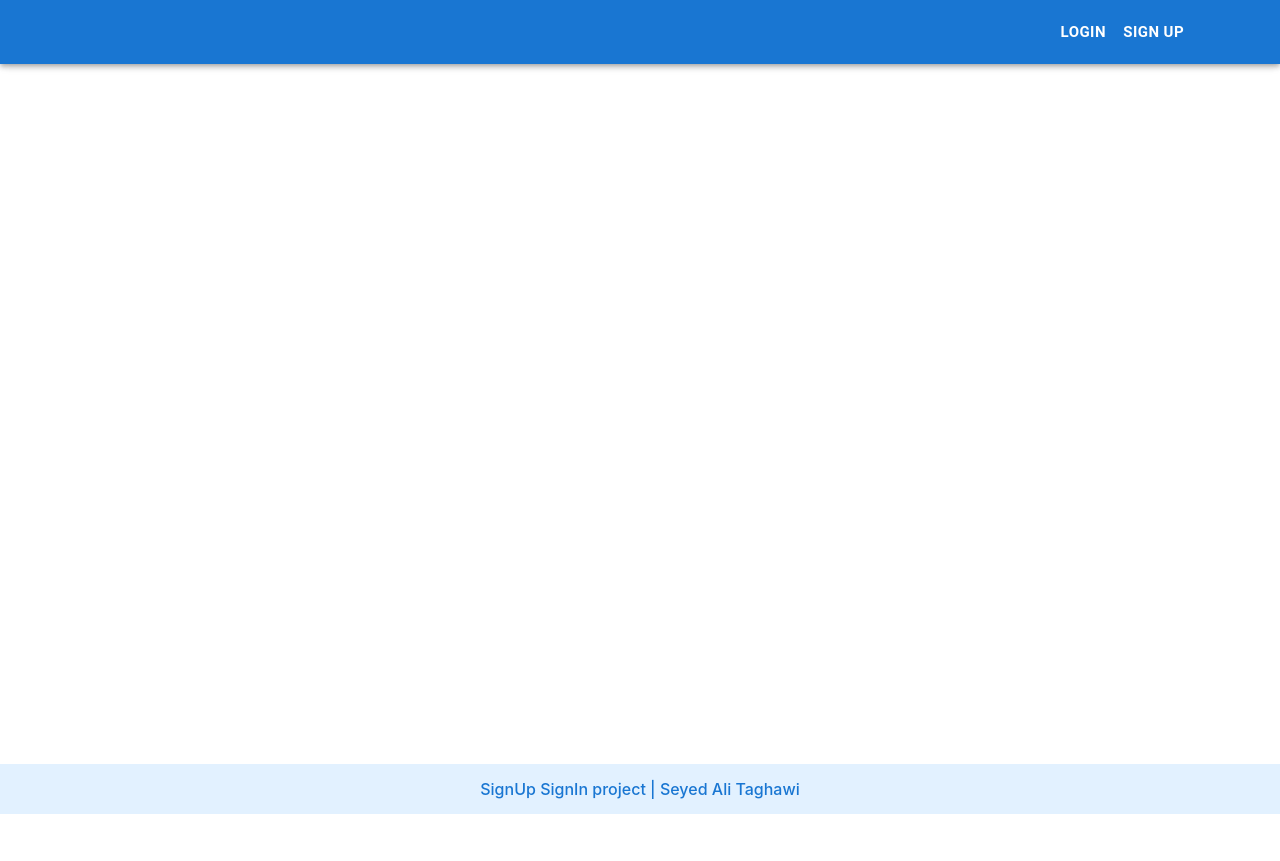
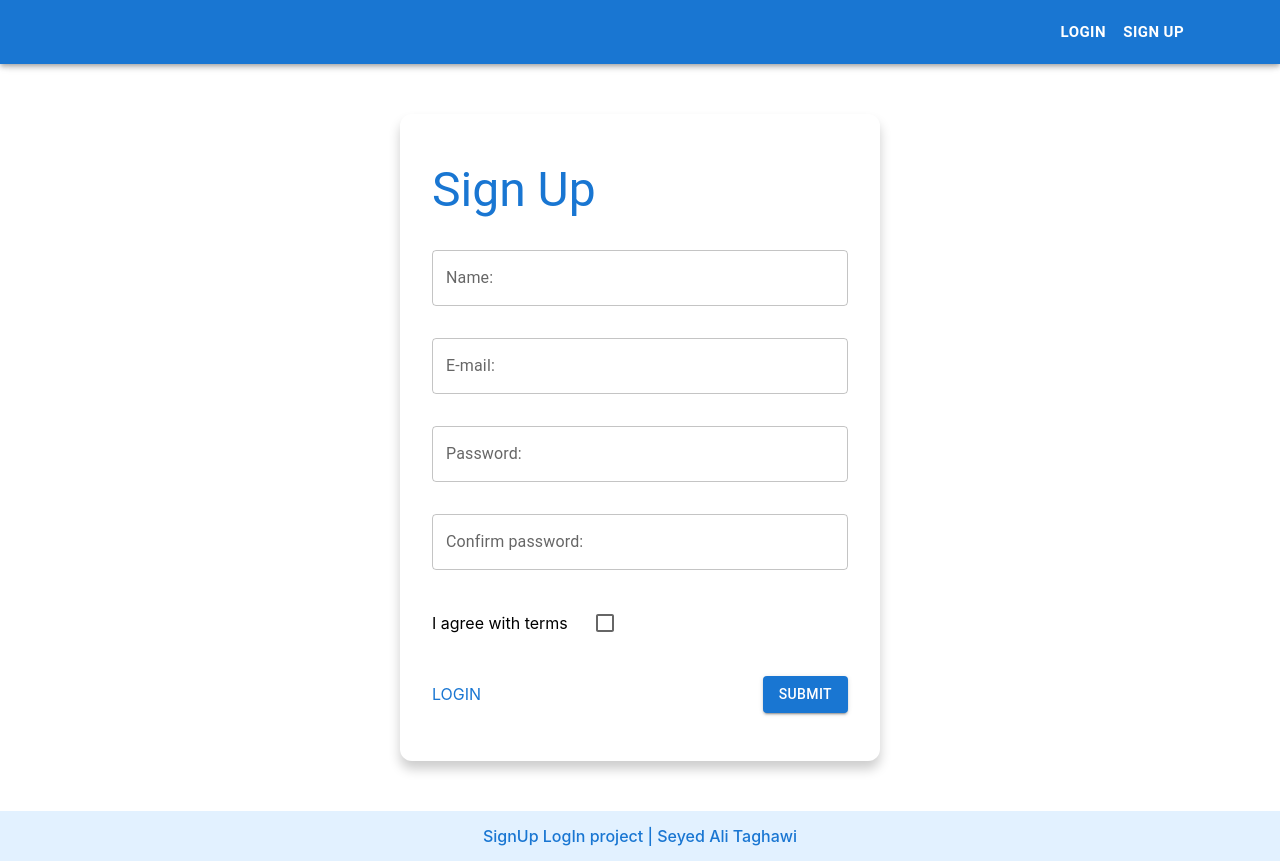
Before and after one commit to AliTaghawi/Sign-up-in-app, a React (Create React App) app: page /signup in a window 1280 px wide. Before the commit the page ends 814 px from the top, so only its background shows below. Built offline with nearby package versions, Linux system fonts and the light colour scheme.

Commit message:
creating signUp page UI in 'SignUp.js'; adding routes to 'App.js'; and small changes in layout

```diff
--- a/src/App.js
+++ b/src/App.js
@@ -1,8 +1,14 @@
+import { Routes , Route, Navigate } from 'react-router-dom';
 import Layout from "./components/layout/Layout";
+import SignUp from "./components/SignUp";
 
 function App() {
   return (
       <Layout>
+        <Routes>
+          <Route path='/signup' element={<SignUp />} />
+          <Route path='/*' element={<Navigate to='/signup' />} />
+        </Routes>
       </Layout>
   );
 }
--- /dev/null
+++ b/src/components/SignUp.js
@@ -0,0 +1,53 @@
+import React from "react";
+import { Button, Checkbox, FormHelperText, Grid, TextField, Typography } from "@mui/material";
+import { Link } from "react-router-dom";
+import LLink from '@mui/material/Link';
+
+const SignUp = () => {
+  return (
+    <Grid container>
+      <Grid
+        item
+        xs={5}
+        sx={{
+          boxShadow: "0 8px 12px rgba(0,0,0,0.2)",
+          borderRadius: 3,
+          padding: 4,
+          margin: "50px auto",
+        }}
+      >
+        <form>
+          <Grid container>
+            <Grid item xs={12} my={2}>
+              <Typography component='h3' variant="h3" color="primary">Sign Up</Typography>
+            </Grid>
+            <Grid item xs={12} my={2}>
+              <TextField variant="outlined" label="Name:" name="name" fullWidth type='text' />
+              {/* <TextField variant="outlined" label="Name:" name="name" fullWidth helperText="Incorrect entry." error/> */}
+            </Grid>
+            <Grid item xs={12} my={2}>
+              <TextField variant="outlined" label="E-mail:" name="email" fullWidth type='email' />
+            </Grid>
+            <Grid item xs={12} my={2}>
+              <TextField variant="outlined" label="Password:" name="password" fullWidth type='password' />
+            </Grid>
+            <Grid item xs={12} my={2}>
+              <TextField variant="outlined" label="Confirm password:" name="confirmpassword" fullWidth type='password' />
+            </Grid>
+            <Grid item xs={12} my={2} display='flex' alignItems='center'>
+              <Typography component="p" variant='p' mr={2}>I agree with terms</Typography>
+              <Checkbox  inputProps={{ 'aria-label': 'controlled' }} />
+              {/* <FormHelperText error>terms hasn't confirmed!</FormHelperText> */}
+            </Grid>
+            <Grid item xs={12} my={2} display='flex' alignItems='center' justifyContent='space-between' >
+              <Link to='/login' style={{textDecoration: 'none'}}><LLink underline="hover">LOGIN</LLink></Link>
+              <Button variant="contained" type="submit">Submit</Button>
+            </Grid>
+          </Grid>
+        </form>
+      </Grid>
+    </Grid>
+  );
+};
+
+export default SignUp;
--- a/src/components/layout/Footer.js
+++ b/src/components/layout/Footer.js
@@ -1,10 +1,27 @@
-import React from 'react';
-import { Typography } from '@mui/material';
+import React from "react";
+import { Link, Typography } from "@mui/material";
 
 const Footer = () => {
   return (
     <footer>
-      <Typography component='p' variant='p' bgcolor="#e2f1ff" color='primary' padding="15px" textAlign='center' fontWeight='500' >SignUp SignIn project | Seyed Ali Taghawi</Typography>
+      <Typography
+        component="p"
+        variant="p"
+        bgcolor="#e2f1ff"
+        color="primary"
+        padding="15px"
+        textAlign="center"
+        fontWeight="500"
+      >
+        SignUp LogIn project |{" "}
+        <Link
+          href="https://github.com/AliTaghawi"
+          target="blank"
+          underline="none"
+        >
+          Seyed Ali Taghawi
+        </Link>
+      </Typography>
     </footer>
   );
 };
```
Also changed, not shown: src/components/layout/Layout.js (+6 -1 lines).
